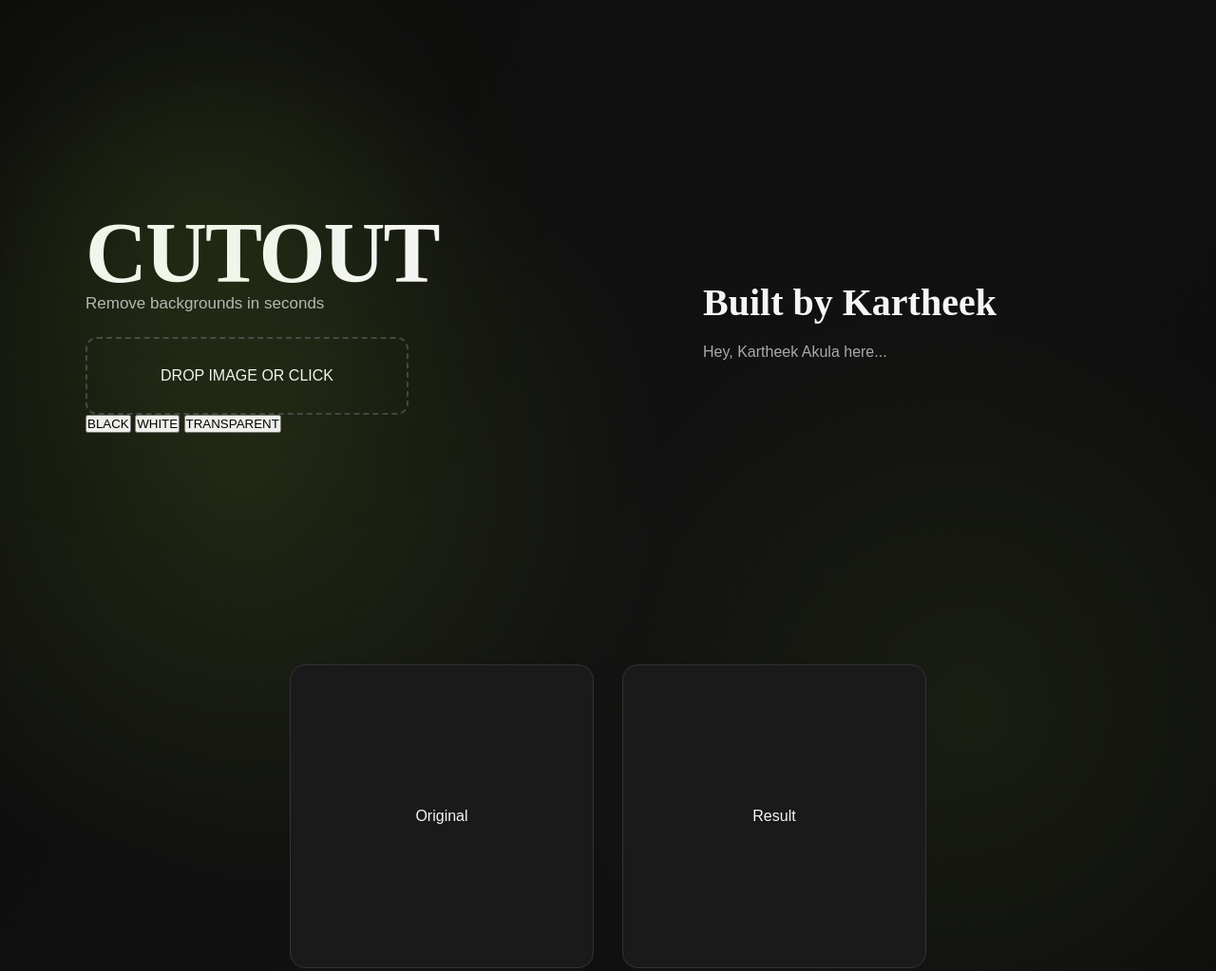
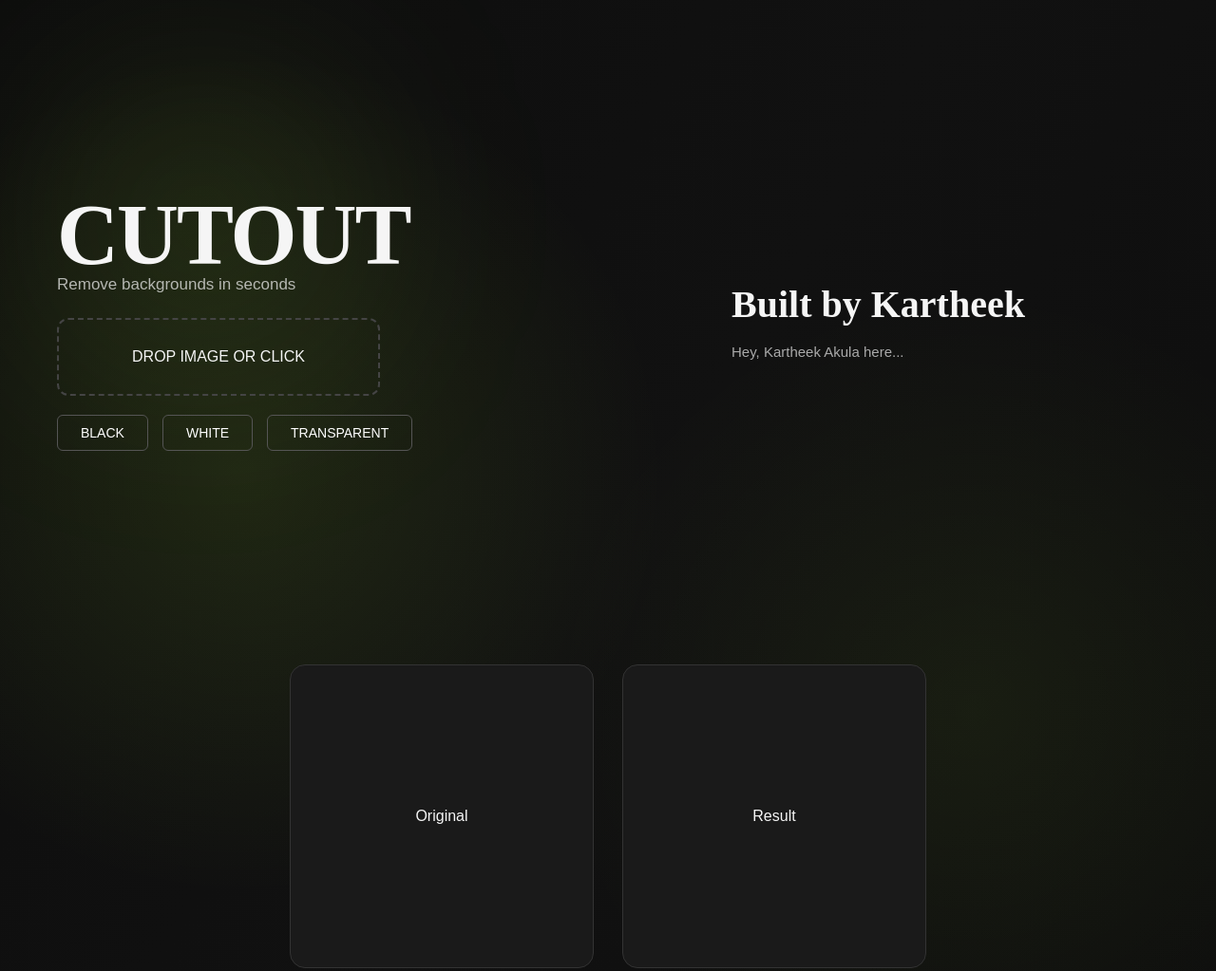
Before and after one commit to kartheekakula/CUTOUT, a plain HTML site: page frontend/index.html in a window 1280 px wide. Shown: the top 1023 px of the page at 95% size. Drawn offline with Linux system fonts and the light colour scheme; a web font is replaced by a local one.

Commit message:
fix UI and upload

```diff
--- a/frontend/style.css
+++ b/frontend/style.css
@@ -17,16 +17,6 @@ body {
   overflow-x: hidden;
 }
 
-/* GRAIN */
-body::after {
-  content: "";
-  position: fixed;
-  inset: 0;
-  background: url("assets/grain.png");
-  opacity: 0.04;
-  pointer-events: none;
-}
-
 /* GLOW */
 body::before {
   content: "";
@@ -37,29 +27,32 @@ body::before {
   height: 300px;
   background: radial-gradient(circle, #b6ff3c33, transparent);
   filter: blur(120px);
+  z-index: -1;
 }
 
 /* HERO */
 .hero {
   display: flex;
-  justify-content: center;
+  justify-content: space-between;
   align-items: center;
-  gap: 100px;
+  gap: 80px;
   padding: 60px;
   min-height: 85vh;
-  flex-wrap: wrap; /* responsive */
+  flex-wrap: wrap;
 }
 
 /* LEFT */
 .hero-left {
   flex: 1;
   max-width: 550px;
+  min-width: 280px;
 }
 
 /* RIGHT */
 .hero-right {
   flex: 1;
   max-width: 450px;
+  min-width: 300px;
 }
 
 /* TITLE */
@@ -86,8 +79,8 @@ body::before {
 }
 
 .hero-right p {
-  font-size: 16px;
-  line-height: 1.7;
+  font-size: 15px;
+  line-height: 1.6;
   color: #aaa;
 }
 
@@ -114,13 +107,37 @@ body::before {
   background: rgba(182,255,60,0.05);
 }
 
+/* OPTIONS BUTTONS */
+.options {
+  display: flex;
+  gap: 15px;
+  margin-top: 20px;
+  flex-wrap: wrap;
+}
+
+.opt-btn {
+  padding: 10px 24px;
+  font-size: 14px;
+  border: 1px solid #555;
+  background: transparent;
+  color: white;
+  cursor: pointer;
+  transition: 0.3s;
+  border-radius: 6px;
+}
+
+.opt-btn:hover {
+  border-color: #b6ff3c;
+  color: #b6ff3c;
+}
+
 /* PREVIEW */
 .preview {
   display: flex;
   justify-content: center;
   gap: 30px;
   margin-top: 20px;
-  flex-wrap: wrap; /* responsive */
+  flex-wrap: wrap;
 }
 
 /* CARD */
@@ -163,7 +180,7 @@ body::before {
 .card img {
   width: 100%;
   height: 100%;
-  object-fit: contain; /* 👈 important for cutout */
+  object-fit: contain;
   background: #111;
 }
 
@@ -224,7 +241,7 @@ body::before {
   transform: translateY(-2px);
 }
 
-/* RESPONSIVE 🔥 */
+/* RESPONSIVE */
 @media (max-width: 768px) {
   .title {
     font-size: 60px;
```
